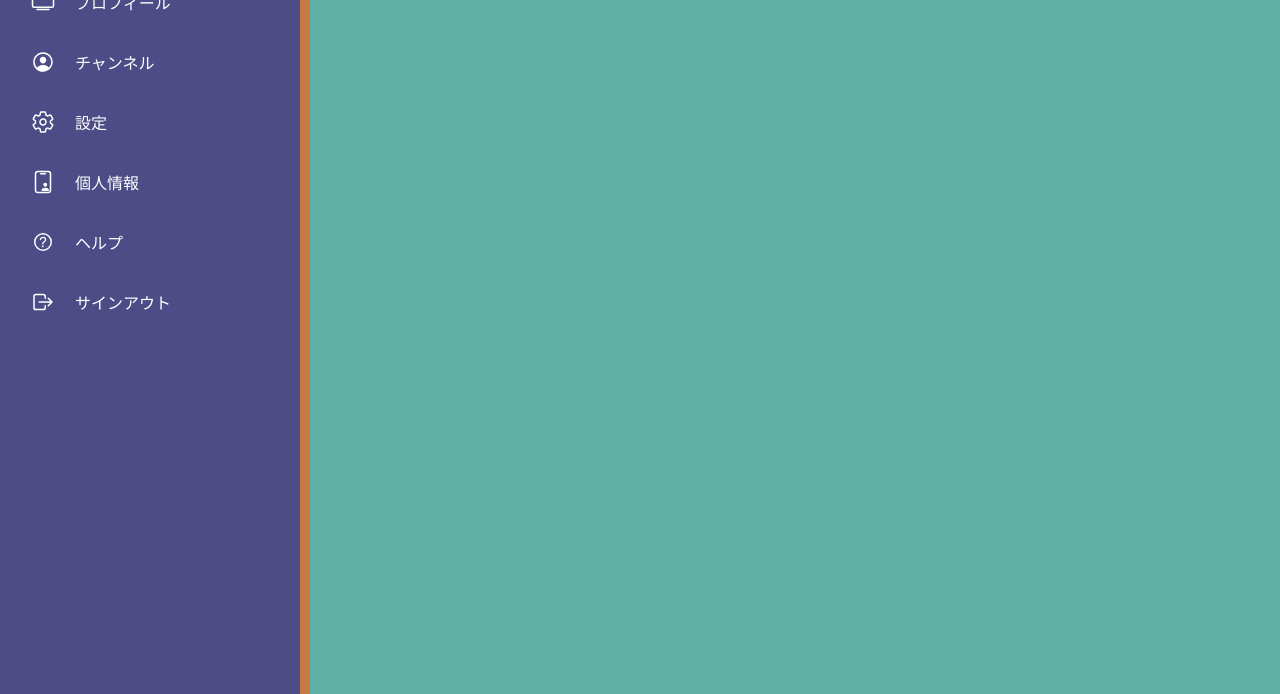
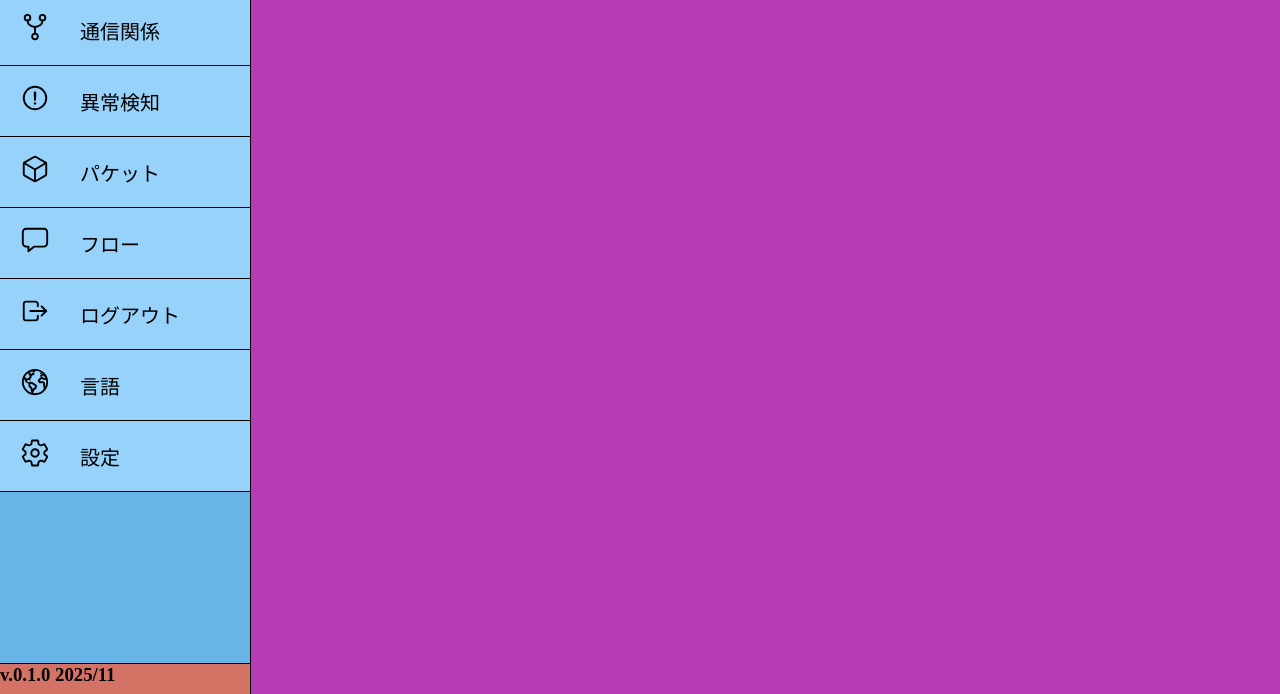
Before and after one commit to klauender/linux-pcap, a plain HTML site: page index.html in a window 1280 px wide. Shown: the part 106-800 px from the top of the page. Drawn offline with nearby package versions, Linux system fonts and the light colour scheme.

Commit message:
自作サイトのサイドバーとヘッダー

```diff
--- a/index.html
+++ b/index.html
@@ -7,67 +7,71 @@
     <link rel="stylesheet" href="style.css">
 </head>
 <body>
-    <div class="navigation">
+    <div class="sidebar">
+        <div class="sidebar-header">
+            <img src="img/logo.png" alt="Logo" style="height: 80px; margin: 10px;">
+        </div>
+        <div class="sidebar-main">
             <ul>
-            <li class="list active">
+                <li>
                     <a href="#">
-                    <span class="icon"><ion-icon name="home-outline"></ion-icon></span>
-                    <span class="title">ホーム</span>
+                        <span class="list-icon"><ion-icon name="git-network-outline"></ion-icon></span>
+                        <span class="list-name">通信関係</span>
                     </a>
                 </li>
-            <li class="list">
+                <li>
                     <a href="#">
-                    <span class="icon"><ion-icon name="tv-outline"></ion-icon></span>
-                    <span class="title">プロフィール</span>
+                        <span class="list-icon"><ion-icon name="alert-circle-outline"></ion-icon></span>
+                        <span class="list-name">異常検知</span>
                     </a>
                 </li>
-            <li class="list">
+                <li>
                     <a href="#">
-                    <span class="icon"><ion-icon name="person-circle-outline"></ion-icon></span>
-                    <span class="title">チャンネル</span>
+                        <span class="list-icon"><ion-icon name="cube-outline"></ion-icon></span>
+                        <span class="list-name">パケット</span>
                     </a>
                 </li>
-            <li class="list">
+                <li>
                     <a href="#">
-                    <span class="icon"><ion-icon name="settings-outline"></ion-icon></span>
-                    <span class="title">設定</span>
+                        <span class="list-icon"><ion-icon name="chatbox-outline"></ion-icon></span>
+                        <span class="list-name">フロー</span>
                     </a>
                 </li>
-            <li class="list">
+                <li>
                     <a href="#">
-                    <span class="icon"><ion-icon name="id-card-outline"></ion-icon></span>
-                    <span class="title">個人情報</span>
+                        <span class="list-icon"><ion-icon name="log-out-outline"></ion-icon></span>
+                        <span class="list-name">ログアウト</span>
                     </a>
                 </li>
-            <li class="list">
+                <li>
                     <a href="#">
-                    <span class="icon"><ion-icon name="help-circle-outline"></ion-icon></span>
-                    <span class="title">ヘルプ</span>
+                        <span class="list-icon"><ion-icon name="earth-outline"></ion-icon></span>
+                        <span class="list-name">言語</span>
                     </a>
                 </li>
-            <li class="list">
+                <li>
                     <a href="#">
-                    <span class="icon"><ion-icon name="log-out-outline"></ion-icon></span>
-                    <span class="title">サインアウト</span>
+                        <span class="list-icon"><ion-icon name="settings-outline"></ion-icon></span>
+                        <span class="list-name">設定</span>
                     </a>
                 </li>
             </ul>
         </div>
+        <div class="sidebar-footer">
+            <h3>v.0.1.0 2025/11</h3>
+        </div>
+    </div>
+
+    <div class="container">
+        <header class="header">
+
+        </header>
+
+        <main class="main">
+
+        </main>
+    </div>
     <script type="module" src="https://unpkg.com/ionicons@7.1.0/dist/ionicons/ionicons.esm.js"></script>
     <script nomodule src="https://unpkg.com/ionicons@7.1.0/dist/ionicons/ionicons.js"></script>
-    <script>
-        const list = document.querySelectorAll(".list");
-        console.log(list);
-
-        //classにactiveを付与する関数
-        function activeLink() {
-            console.log("clicked");
-            this.classlist.add("active"); //thisはクリックされた要素を指す
-        }
-
-        list.forEach((item) => {
-            item.addEventLisner("click", activeLink);
-        });
-    </script>
 </body>
 </html>
--- a/style.css
+++ b/style.css
@@ -1,100 +1,100 @@
 * {
     margin: 0;
     padding: 0;
-    box-sizing: border-box;
 }
 
 body {
+    background-color: #5fb1a3;
     height: 100vh;
-    background-color: #5fb1a3;
+    display: flex;
 }
 
-.navigation {
+.sidebar {
+    background-color: rgb(231, 231, 104);
+    width: 250px;
     height: 100vh;
-    width: 70px;
-    position: relative;
-    background-color: #4d4c86;
-    box-shadow: 10px 0 0 #c77946;
-    border-left: 10px solid #4d4c86;
-    overflow-x: hidden; /*はみ出た部分を隠す*/
-    transition: all 0.5s;
+    display: flex;
+    flex-direction: column;
+    border-right: 1px solid black;
 }
 
-.navigation:hover {
-    width: 300px;
+.sidebar-header {
+    background-color: rgb(214, 214, 214);
+    height: 100px;
+    border-bottom: 1px solid black;
 }
 
-.navigation ul {
-    position: absolute;
-    top: 0;
-    left: 0;
-    width: 100%;
-    padding-top: 20px;
-    padding-left: 10px;
+.sidebar-main {
+    background-color: rgb(104, 179, 231);
+    flex: 1;
 }
 
-.navigation ul li {
+.sidebar-main ul {
+    display: flex;
+    flex-direction: column;
     list-style: none;
-    display: block;
-    width: 100%;
-    position: relative;
-    border-radius: 15px;
+    padding: 0;
+    margin: 0;
 }
 
-
-.navigation ul li:hover {
-    background-color: #3837685a;
+.sidebar-main ul li {
+    background-color: rgb(94, 94, 202);
+    height: 70px;
+    border-bottom: 1px solid black;
 }
 
-.navigation ul li.active {
-    background-color: #c77946;
+.sidebar-main ul li a {
+    background-color: rgb(150, 210, 250);
+    height: 100%;
+    display: flex;
+    align-items: center;
+    text-decoration: none;
+    /*
+    display: flex;
+    align-items: center;
+    gap: 30px;
+    padding: 20px 30px;
+    text-decoration: none; */
 }
 
-.navigation ul li.active::before {
-    content: "";
-    position: absolute;
-    width: 30px;
-    height: 30px;
-    top: -30px;
-    right: 0;
-    border-radius: 50%;
-    box-shadow: 15px 15px 0 #c77946;
+.sidebar-main ul li a:hover {
+    background-color: rgba(77, 132, 164, 0.452);
 }
 
-.navigation ul li.active::after {
-    content: "";
-    position: absolute;
-    width: 30px;
-    height: 30px;
-    top: 60px;
-    right: 0;
-    border-radius: 50%;
-    box-shadow: 15px -15px 0 #c77946;
+.list-icon {
+    font-size: 30px;
+    color: black;
+    margin-left: 20px;
 }
 
-.navigation ul li a {
-    text-decoration: none;
-    color: white;
-    width: 100%;
-    display: flex;
-    position: relative;
+.list-name {
+    font-size: 20px;
+    color: black;
+    margin-left: 30px;
 }
 
-.navigation ul li a .icon {
-    display: block;
-    min-width: 45px;
-    height: 60px;
-    line-height: 70px;
-    text-align: center; /*中央寄せ*/
+.sidebar-footer {
+    background-color: rgb(212, 114, 101);
+    height: 30px;
+    margin-top: auto;
+    border-top: 1px solid black;
 }
 
-.navigation ul li a .icon ion-icon {
-    font-size: 1.5rem;
+.container {
+    background-color: pink;
+    height: 100%;
+    flex: 1;    /*親がdisplay:flexのとき、残りのスペース全部頂戴*/
+    display: flex;  /*子要素をflexコンテナにする*/
+    flex-direction: column; /*flexコンテナを縦並びにする*/
 }
 
-.navigation ul li a .title {
-    padding-left: 10px;
-    height: 60px;
-    line-height: 60px;
-    white-space: nowrap; /*タイトル長くても折り返さない*/
+.header {
+    background-color: orange;
+    height: 50px;
+    border-bottom: 1px solid black;
 }
+
+.main {
+    background-color: rgb(181, 60, 181);
+    flex: 1;
+}
```
Also changed, not shown: img/logo.png (added). Lines whose indentation alone changed are shown as unchanged.
